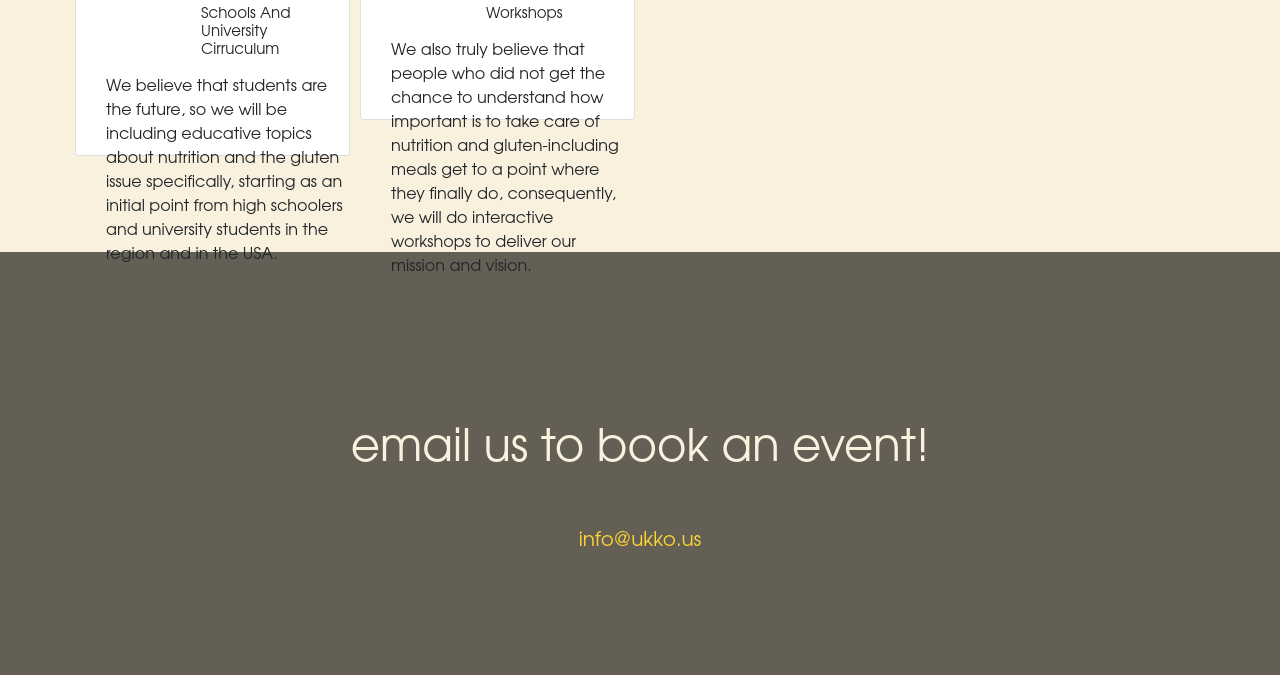
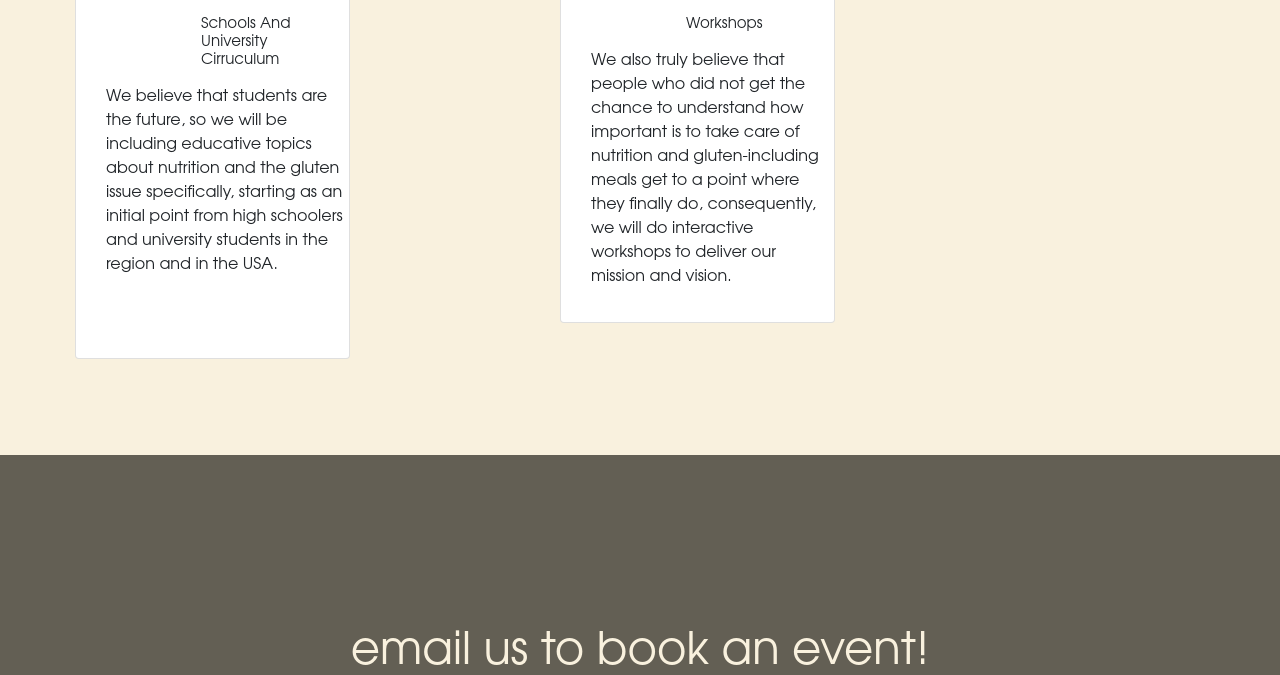
Before and after one commit to galinasu23-meet/ukko2-project, a Flask app: page / in a window 1280 px wide. Shown: the part 484-1159 px from the top of the page. Run offline with Flask 2, Linux system fonts and the light colour scheme.

Commit message:
Update events.html

```diff
--- a/ukko/templates/events.html
+++ b/ukko/templates/events.html
@@ -21,6 +21,10 @@
             div [class^="col-"]{
                 padding-left:5px;
                 padding-right:5px;
+            }
+
+            .row{
+                grid-column-gap: 200px;
             }
             .card{
                 transition:0.5s;
@@ -52,6 +56,7 @@
             }
             .card-text{
                 height:80px;
+                padding-bottom: 100%;
                 padding-left: 30px;
                 font-family: Avantgarde, TeX Gyre Adventor, URW Gothic L, sans-serif;
             }
@@ -128,7 +133,14 @@
                 font-family: Avantgarde, TeX Gyre Adventor, URW Gothic L, sans-serif;
                 font-weight: 100;
             }
+             .row{
+                row-gap: 40px;
+             }
 
+
+             .col-md-3 col-sm-6{
+                row-gap:40px ;
+             }
 
 
         </style>
@@ -176,11 +188,8 @@
         <br/>
 
     <div class="container mt-2">
-    <!--   <div class="card card-block mb-2">
-        <h4 class="card-title">Card 1</h4>
-        <p class="card-text">Welcom to bootstrap card styles</p>
-        <a href="#" class="btn btn-primary">Submit</a>
-      </div>   -->
+      <div class="card card-block mb-2">
+      </div>
         <div class="row">
             <div class="col-md-3 col-sm-6">
                 <div class="card card-block">
@@ -190,14 +199,14 @@
                 <p class="card-text">We believe that students are the future, so we will be including educative topics about nutrition and the gluten issue specifically, starting as an initial point from high schoolers and university students in the region and in the USA. </p>
                 </div>
             </div>
+            <!-- <br>
             <br>
             <br>
             <br>
             <br>
             <br>
             <br>
-            <br>
-            <br>
+            <br> -->
 
             <div class="col-md-3 col-sm-6">
                 <div class="card card-block">
```
